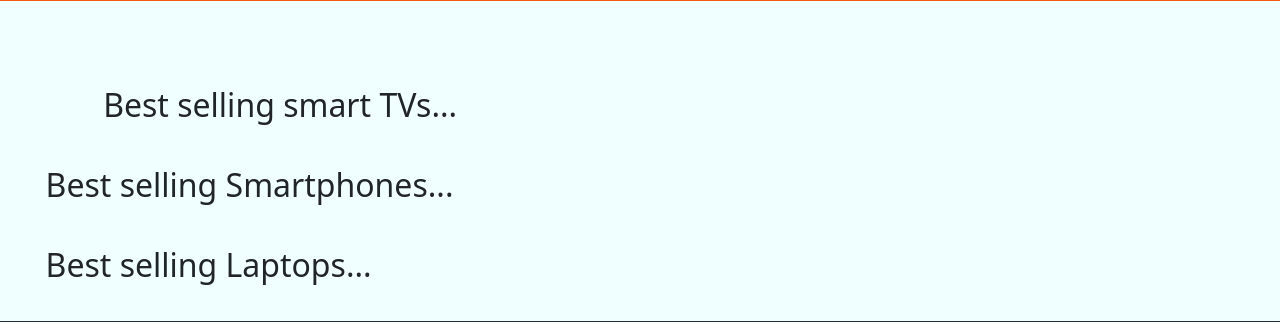
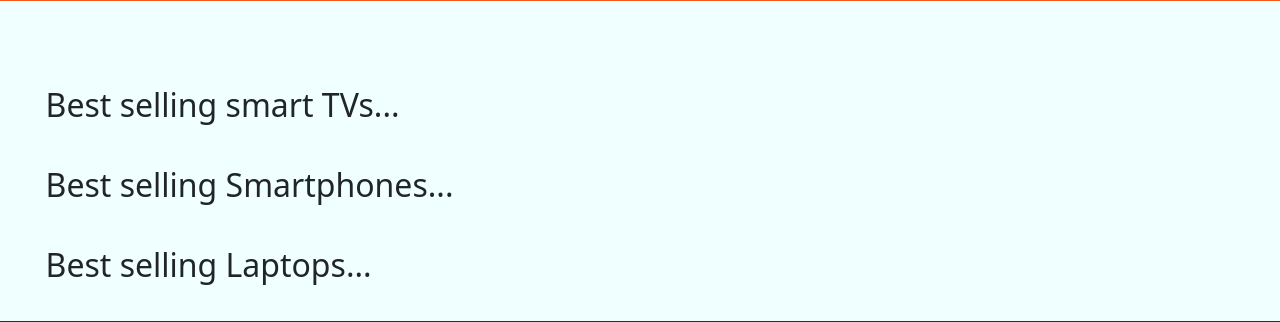
Before and after one commit to Ananthan-28/E-commerce-website-for-Electronics-Gadges, a Django app: template templates/home.html in a window 1280 px wide. Shown: the part 241-563 px from the top of the page. Run offline with Django 5.2, Linux system fonts and the light colour scheme; the template is opened without the code that fills it, so the values that code supplies are empty.

Commit message:
changed css

```diff
--- a/templates/home.html
+++ b/templates/home.html
@@ -155,7 +155,7 @@
 
 
   <section id="best-tvs">
-    <div class="contaier-fluid mt-3 mb-3 ps-6">
+    <div class="contaier-fluid mt-3 mb-3">
       <div class="row">
         <div class="col ps-6 ">
           <p class="fs-2"> Best selling smart TVs...</p>
```
